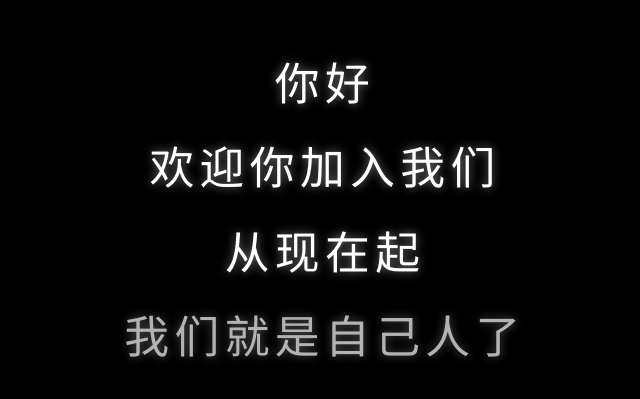
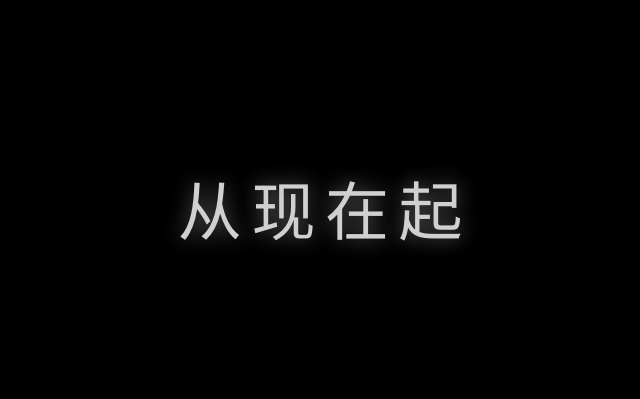
Before and after one commit to mcxiaoqioumi2023/Circus, a plain HTML site: page index.html in a window 1280 px wide. Shown: the part 193-592 px from the top of the page, without its empty margins (315-955 px from the left). Drawn offline with Linux system fonts and the light colour scheme.

Commit message:
Update index.html

```diff
--- a/index.html
+++ b/index.html
@@ -14,7 +14,6 @@
       touch-action: manipulation;
     }
 
-    /* ========== 动画舞台 ========== */
     #stage {
       position: fixed; top: 0; left: 0; width: 100%; height: 100%;
       background: black;
@@ -22,17 +21,24 @@
       z-index: 100;
       transition: background 0.8s ease;
     }
-    .fade-text {
+
+    .fullscreen-text {
+      position: absolute;
+      top: 50%; left: 50%;
+      transform: translate(-50%, -50%);
       color: white;
-      font-size: clamp(1.8rem, 6vw, 2.8rem);
+      font-size: clamp(2.5rem, 8vw, 4rem);
       font-weight: 300;
-      letter-spacing: 0.12em;
+      letter-spacing: 0.15em;
       opacity: 0;
-      margin: 0.6rem 0;
-      transition: opacity 1.2s ease;
-      text-shadow: 0 0 10px rgba(255,255,255,0.5);
+      transition: opacity 1s ease;
+      text-shadow: 0 0 20px rgba(255,255,255,0.5);
       pointer-events: none;
+      white-space: nowrap;
+      text-align: center;
+      width: 100%;
     }
+
     #crazy-circle {
       position: absolute;
       width: 60px; height: 60px;
@@ -111,7 +117,7 @@
       text-decoration: underline;
     }
 
-    /* ========== 微信风格聊天主界面 ========== */
+    /* 微信风格聊天主界面 */
     #chat-app {
       display: none;
       width: 100%; height: 100%;
@@ -135,7 +141,6 @@
       overflow: hidden;
       position: relative;
     }
-    /* 侧边栏（微信会话列表风格） */
     .sidebar {
       width: 260px;
       background: #f7f7f7;
@@ -252,7 +257,6 @@
       outline: none;
       font-size: 0.95rem;
     }
-    /* 个人设置面板 */
     .profile-panel {
       position: fixed;
       right: 0; top: 0;
@@ -288,30 +292,23 @@
   </style>
 </head>
 <body>
-  <!-- ========== 动画/登录阶段 ========== -->
   <div id="stage">
-    <div id="text1" class="fade-text">你好</div>
-    <div id="text2" class="fade-text">欢迎你加入我们</div>
-    <div id="text3" class="fade-text">从现在起</div>
-    <div id="text4" class="fade-text">我们就是自己人了</div>
+    <div id="fullscreenText" class="fullscreen-text"></div>
     <div id="crazy-circle"></div>
     <div id="colorTitle">从这里开始吧</div>
     <div id="login-section">
-      <!-- 登录表单 -->
       <div id="loginForm" style="width:100%; display:flex; flex-direction:column; align-items:center;">
         <input type="text" id="loginUsername" class="input-field" placeholder="用户名" autocomplete="off">
         <input type="password" id="loginPassword" class="input-field" placeholder="密码">
         <button id="loginBtn" class="btn">登录</button>
         <span class="link-text" id="goRegisterBtn">没有账号？立刻注册</span>
       </div>
-      <!-- 注册表单 -->
       <div id="registerForm" style="width:100%; display:none; flex-direction:column; align-items:center;">
         <input type="text" id="regUsername" class="input-field" placeholder="设置用户名">
         <input type="password" id="regPassword" class="input-field" placeholder="设置密码">
         <button id="registerBtn" class="btn">注册</button>
         <span class="link-text" id="goLoginBtn">← 返回登录</span>
       </div>
-      <!-- 设置昵称 -->
       <div id="nameSetup" style="width:100%; display:none; flex-direction:column; align-items:center;">
         <div id="typingContainer" style="color:#333; font-size:1.3rem; min-height:2.2rem; margin-bottom:1rem; font-weight:500;"></div>
         <input type="text" id="nicknameInput" class="input-field" placeholder="输入你的昵称" style="display:none;">
@@ -320,7 +317,6 @@
     </div>
   </div>
 
-  <!-- ========== 微信聊天主界面 ========== -->
   <div id="chat-app">
     <div class="chat-header">
       <button class="menu-btn" id="menuBtn">☰</button>
@@ -351,7 +347,6 @@
     </div>
   </div>
 
-  <!-- 个人设置面板 -->
   <div id="profilePanel" class="profile-panel">
     <h3>账号管理</h3>
     <input type="text" id="editNickname" class="input-field" placeholder="昵称">
@@ -364,7 +359,8 @@
 
   <script>
     (function() {
-      const WS_URL = 'ws://localhost:8080';
+      // ★★★ 这里已经换成你的 Railway 域名 ★★★
+      const WS_URL = 'wss://circus-production-8c6f.up.railway.app';
       let ws;
       let currentUser = null;
       let currentChat = { type: 'group', id: 'public', name: '大厅' };
@@ -372,42 +368,36 @@
       let groups = [{ id: 'public', name: '大厅', members: [] }];
       let messagesCache = {};
 
-      // 录音
       let mediaRecorder, audioChunks = [], recording = false, recordTimer;
 
-      // ---------- 动画引擎 ----------
+      // ---------- 动画：每句独占全屏，淡入→停留→淡出 ----------
       async function runAnimation() {
-        const stage = document.getElementById('stage');
-        const text1 = document.getElementById('text1');
-        const text2 = document.getElementById('text2');
-        const text3 = document.getElementById('text3');
-        const text4 = document.getElementById('text4');
+        const fullText = document.getElementById('fullscreenText');
         const circle = document.getElementById('crazy-circle');
         const colorTitle = document.getElementById('colorTitle');
         const loginSection = document.getElementById('login-section');
+        const stage = document.getElementById('stage');
 
-        function fadeIn(el, delay = 0) {
-          return new Promise(resolve => {
-            setTimeout(() => { el.style.opacity = '1'; resolve(); }, delay);
-          });
+        const sentences = ["你好", "欢迎你加入我们", "从现在起", "我们就是自己人了"];
+
+        for (let i = 0; i < sentences.length; i++) {
+          fullText.textContent = sentences[i];
+          // 淡入
+          fullText.style.opacity = '1';
+          await new Promise(r => setTimeout(r, 1500));  // 停留 1.5 秒
+          // 淡出
+          fullText.style.opacity = '0';
+          await new Promise(r => setTimeout(r, 800));   // 消失间隙
         }
 
-        await fadeIn(text1, 400);
-        await new Promise(r => setTimeout(r, 1200));
-        await fadeIn(text2, 200);
-        await new Promise(r => setTimeout(r, 1200));
-        await fadeIn(text3, 200);
-        await new Promise(r => setTimeout(r, 1200));
-        await fadeIn(text4, 200);
-        await new Promise(r => setTimeout(r, 1500));
-
+        // 白色圆出现并碰撞四角
         circle.style.opacity = '1';
         await new Promise(r => setTimeout(r, 300));
 
         const stageRect = stage.getBoundingClientRect();
         const w = stageRect.width, h = stageRect.height;
         const size = 60;
-        let x = (w-size)/2, y = (h-size)/2;
+        let x = (w - size) / 2, y = (h - size) / 2;
         let dx = 10, dy = 7;
         const corners = new Set();
 
@@ -481,7 +471,6 @@
 
       function send(data) { if (ws && ws.readyState === WebSocket.OPEN) ws.send(JSON.stringify(data)); }
 
-      // UI 切换
       function showLoginForm() {
         document.getElementById('loginForm').style.display = 'flex';
         document.getElementById('registerForm').style.display = 'none';
@@ -508,7 +497,6 @@
       document.getElementById('goRegisterBtn').onclick = showRegisterForm;
       document.getElementById('goLoginBtn').onclick = showLoginForm;
 
-      // 登录后设置昵称
       function proceedAfterLogin() {
         document.getElementById('loginForm').style.display = 'none';
         document.getElementById('registerForm').style.display = 'none';
@@ -558,9 +546,7 @@
         currentChat = { id: chatId, name: chatName, type };
         document.getElementById('messagesContainer').innerHTML = '';
         if (messagesCache[chatId]) renderMessages();
-        // 高亮
         document.querySelectorAll('.contact-item, .group-item').forEach(el => el.classList.remove('active-chat'));
-        // 移动端关闭侧边栏
         document.getElementById('sidebar').classList.remove('open');
       };
 
@@ -571,7 +557,7 @@
         msgs.forEach(m => {
           const div = document.createElement('div');
           div.className = `message ${m.from === currentUser.username ? 'mine' : 'others'}`;
-          if (m.type === 'text' || !m.imageData && !m.audioData) {
+          if (m.type === 'text' || (!m.imageData && !m.audioData)) {
             div.innerHTML = `<div class="msg-bubble"><b>${m.nickname||m.from}</b>: ${m.text || ''}</div>`;
           } else if (m.imageData) {
             div.innerHTML = `<div class="msg-bubble"><b>${m.nickname||m.from}</b>:<br><img src="${m.imageData}" class="msg-img" onclick="window.open('${m.imageData}')"/></div>`;
@@ -583,7 +569,6 @@
         container.scrollTop = container.scrollHeight;
       }
 
-      // 发送文字
       document.getElementById('sendBtn').onclick = sendText;
       document.getElementById('chatInput').onkeypress = (e) => { if (e.key==='Enter') sendText(); };
       function sendText() {
@@ -594,7 +579,6 @@
         input.value = '';
       }
 
-      // 图片压缩上传
       document.getElementById('uploadImgBtn').onclick = () => document.getElementById('imageInput').click();
       document.getElementById('imageInput').onchange = (e) => {
         const file = e.target.files[0];
@@ -623,7 +607,6 @@
         reader.readAsDataURL(file);
       }
 
-      // 语音录制
       document.getElementById('recordBtn').onclick = async () => {
         if (!recording) {
           try {
@@ -652,7 +635,6 @@
         }
       };
 
-      // 好友/群组渲染
       function renderContacts() {
         const list = document.getElementById('contactsList');
         list.innerHTML = '';
@@ -684,13 +666,10 @@
         const name = prompt('输入群名称:');
         if (name) send({ type: 'createGroup', groupName: name });
       };
-
-      // 侧边栏移动端汉堡菜单
       document.getElementById('menuBtn').onclick = () => {
         document.getElementById('sidebar').classList.toggle('open');
       };
 
-      // 个人面板
       const profilePanel = document.getElementById('profilePanel');
       document.getElementById('profileBtn').onclick = () => {
         document.getElementById('editNickname').value = currentUser?.nickname || '';
```
